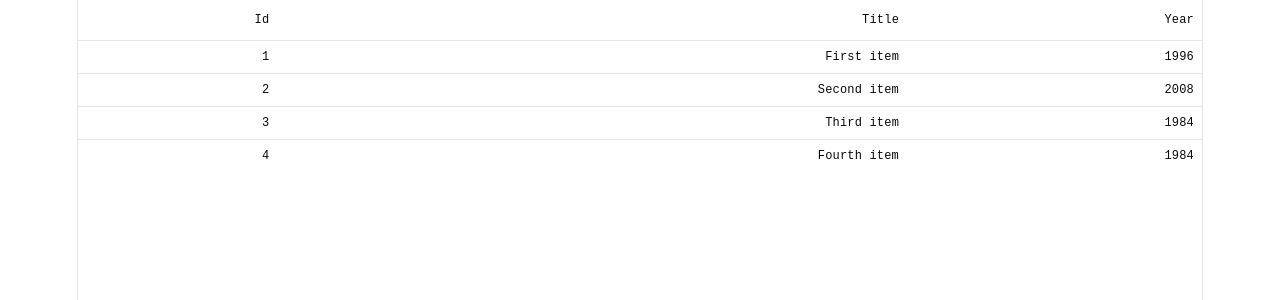
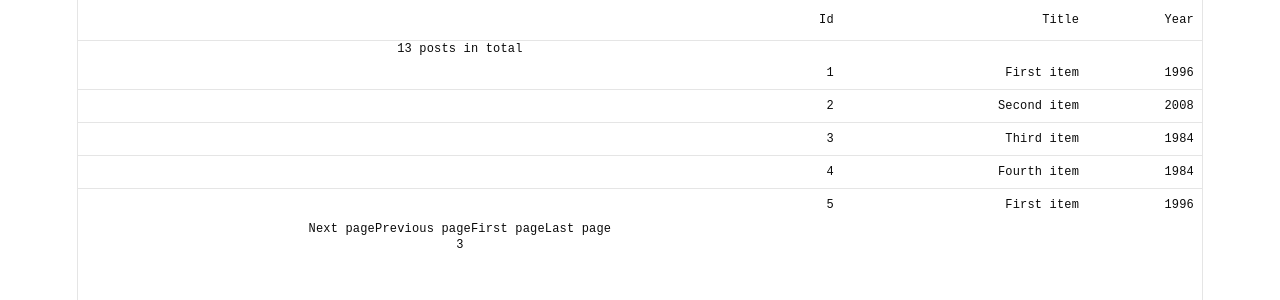
Before and after one commit to LexiconGroup61/react-frontend, a React (Vite) app: page /table in a window 1280 px wide. Shown: the top 300 px of the page. Built offline with nearby package versions, Linux system fonts and the light colour scheme.

Commit message:
TanStack Table pagination

```diff
--- a/src/components/DataTable.jsx
+++ b/src/components/DataTable.jsx
@@ -1,4 +1,11 @@
-import {createColumnHelper, flexRender, getCoreRowModel, getSortedRowModel, useReactTable} from "@tanstack/react-table";
+import {
+    createColumnHelper,
+    flexRender,
+    getCoreRowModel,
+    getPaginationRowModel,
+    getSortedRowModel,
+    useReactTable
+} from "@tanstack/react-table";
 import {
     Table,
     TableBody,
@@ -13,7 +20,16 @@ const data = [
     { id: 1, title: "First item", year: 1996 },
     { id: 2, title: "Second item", year: 2008 },
     { id: 3, title: "Third item", year: 1984 },
-    { id: 4, title: "Fourth item", year: 1984 }
+    { id: 4, title: "Fourth item", year: 1984 },
+    { id: 5, title: "First item", year: 1996 },
+    { id: 6, title: "Second item", year: 2008 },
+    { id: 7, title: "Third item", year: 1984 },
+    { id: 8, title: "Fourth item", year: 1984 },
+    { id: 9, title: "Fourth item", year: 1984 },
+    { id: 10, title: "First item", year: 1996 },
+    { id: 11, title: "Second item", year: 2008 },
+    { id: 12, title: "Third item", year: 1984 },
+    { id: 13, title: "Fourth item", year: 1984 }
 ]
 
 const columnHelper = createColumnHelper();
@@ -40,11 +56,17 @@ const DataTable = () => {
         columns,
         getCoreRowModel: getCoreRowModel(),
         getSortedRowModel: getSortedRowModel(),
-
+        getPaginationRowModel: getPaginationRowModel(),
+        initialState: {
+            pagination: {
+                pageSize: 5,
+            }
+        }
     })
 
     return (
             <Table>
+                <p>{table.getRowCount()} posts in total</p>
                 <TableHeader>
                 { table.getHeaderGroups().map((headerGroup) => (
                     <TableRow>
@@ -66,6 +88,12 @@ const DataTable = () => {
                     ))}
                 </TableRow>))}
                 </TableBody>
+                <button onClick={() => table.nextPage()}>Next page</button>
+                <button onClick={() => table.previousPage()}>Previous page</button>
+                <button onClick={() => table.firstPage()}>First page</button>
+                <button onClick={() => table.lastPage()}>Last page</button>
+                <p>{table.getPageCount()}</p>
+
             </Table>
 
     );
```
